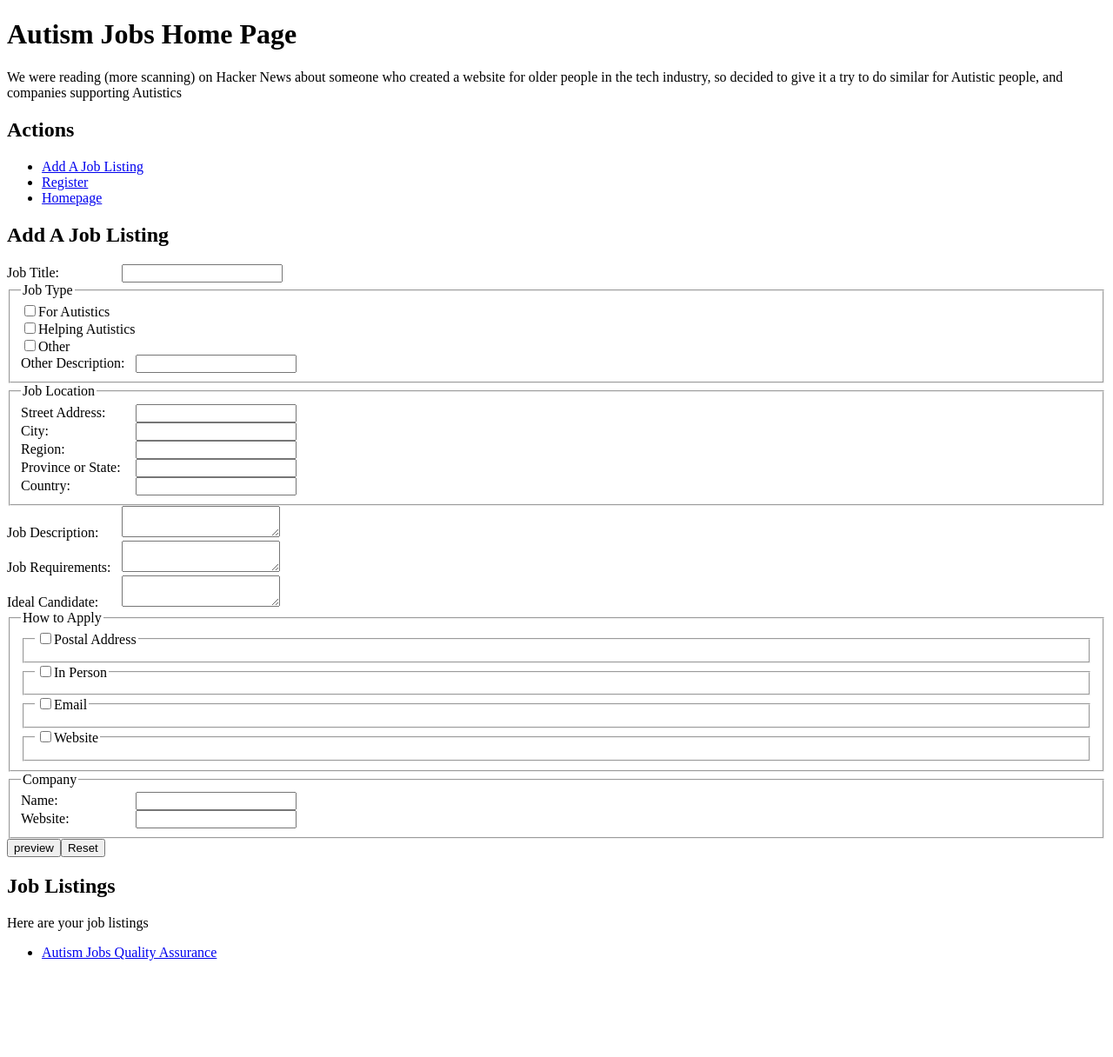
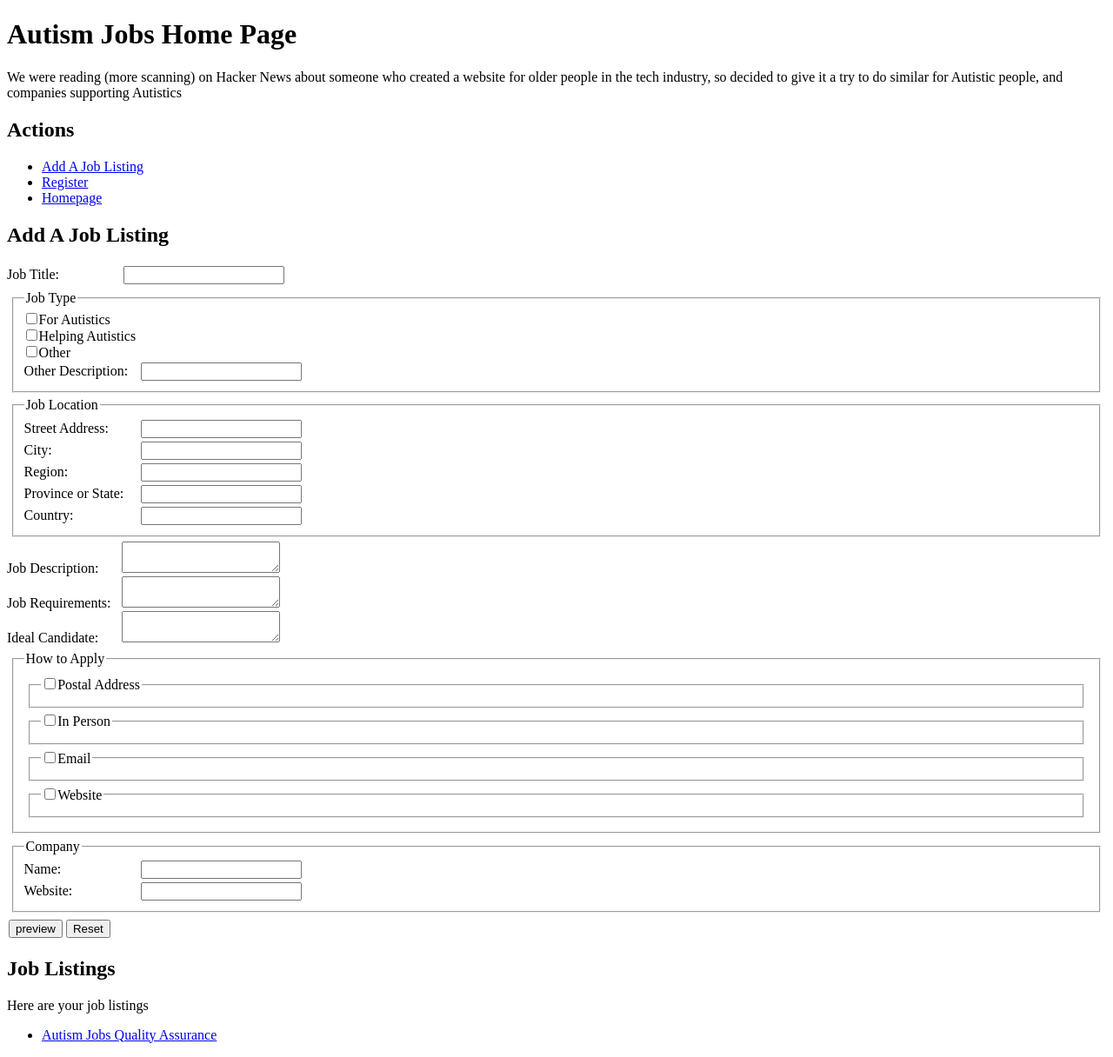
Before and after one commit to Datse-Multimedia-Productions/autismjobs, a PHP site: template view/addlisting.html.php in a window 1280 px wide. Shown: the whole page at 87% size. Before the commit the page ends 1105 px from the top, so only its background shows below. Run offline with PHP 8.4, Linux system fonts and the light colour scheme; the template is opened without the code that fills it, so the values that code supplies are empty.

Commit message:
Added margins for form elements
The form was displaying far too tight, there have been margins added to
fieldset, and input elements.  It looks much better.

Removed the `visibility: hidden` for hidable forms.

```diff
--- a/view/form.css
+++ b/view/form.css
@@ -21,4 +21,15 @@ label.checkboxLabel::after {
 	content: " ";
 }
 
-.hidable { visibility: hidden; display: none; }
+fieldset {
+	margin: 0.35em;
+}
+
+input {
+	margin: 0.15em;
+}
+
+.hidable {
+	visibility: visible;
+	display: none;
+}
```
